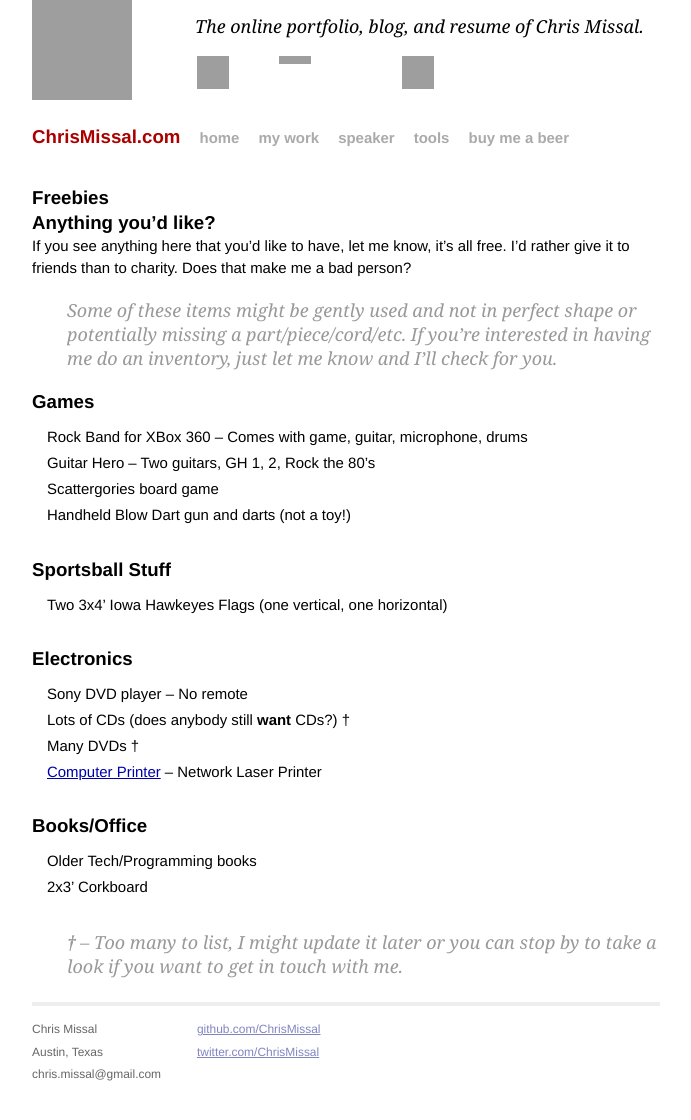
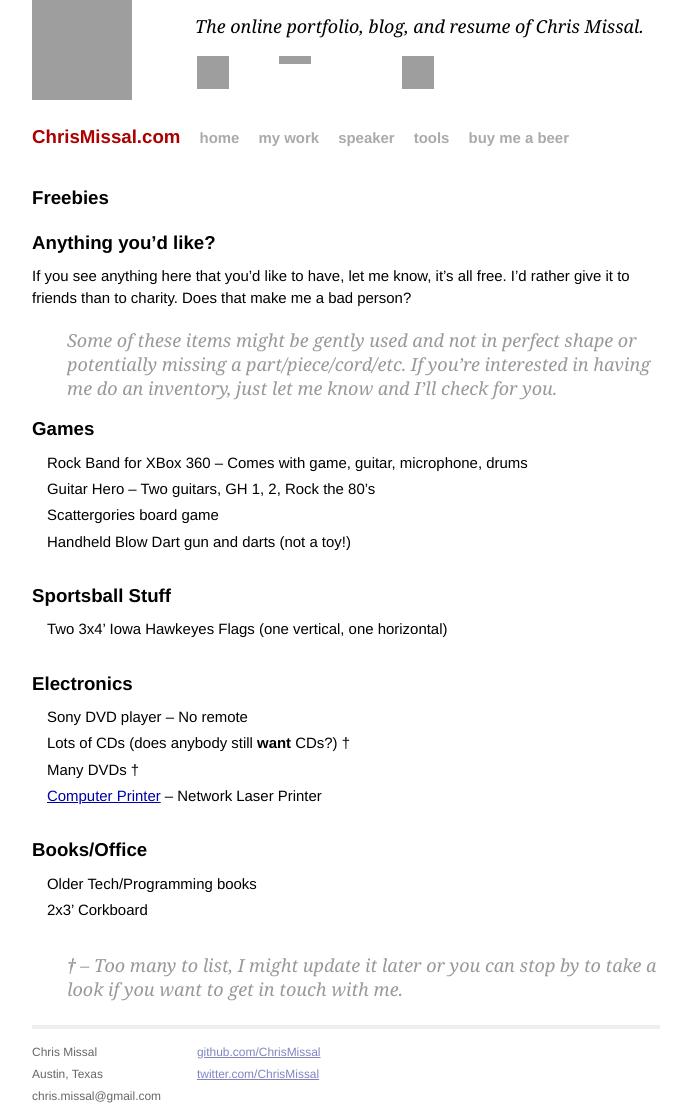
Before and after one commit to ChrisMissal/chrismissal.github.io, a Jekyll site: the page built from freebies/index.md, in a window 1280 px wide. Shown: the whole page, without its empty margins (294-985 px from the left). Built offline with Jekyll 4.4.1, drawn with Linux system fonts in a browser that asks for light colours; before the commit the page ends 1098 px from its top, so only the background shows below that; grey boxes are pictures that could not be loaded.

```diff
--- a/freebies/index.md
+++ b/freebies/index.md
@@ -7,31 +7,31 @@ type: page
 published: true
 ---
 
-## Anything you'd like?
+### Anything you'd like?
 
 If you see anything here that you'd like to have, let me know, it's all free. I'd rather give it to friends than to charity. Does that make me a bad person?
 
 > Some of these items might be gently used and not in perfect shape or potentially missing a part/piece/cord/etc. If you're interested in having me do an inventory, just let me know and I'll check for you.
 
-### Games
+#### Games
 
 * Rock Band for XBox 360 – Comes with game, guitar, microphone, drums
 * Guitar Hero – Two guitars, GH 1, 2, Rock the 80's
 * Scattergories board game
 * Handheld Blow Dart gun and darts (not a toy!)
 
-### Sportsball Stuff
+#### Sportsball Stuff
 
 * Two 3x4' Iowa Hawkeyes Flags (one vertical, one horizontal)
 
-### Electronics
+#### Electronics
 
 * Sony DVD player – No remote
 * Lots of CDs (does anybody still **want** CDs?) &dagger;
 * Many DVDs &dagger;
 * [Computer Printer](http://www.brother-usa.com/Printer/ModelDetail/1/HL2070N/Overview#.UxONmPSwJZI) – Network Laser Printer
 
-### Books/Office
+#### Books/Office
 
 * Older Tech/Programming books
 * 2x3' Corkboard
```
